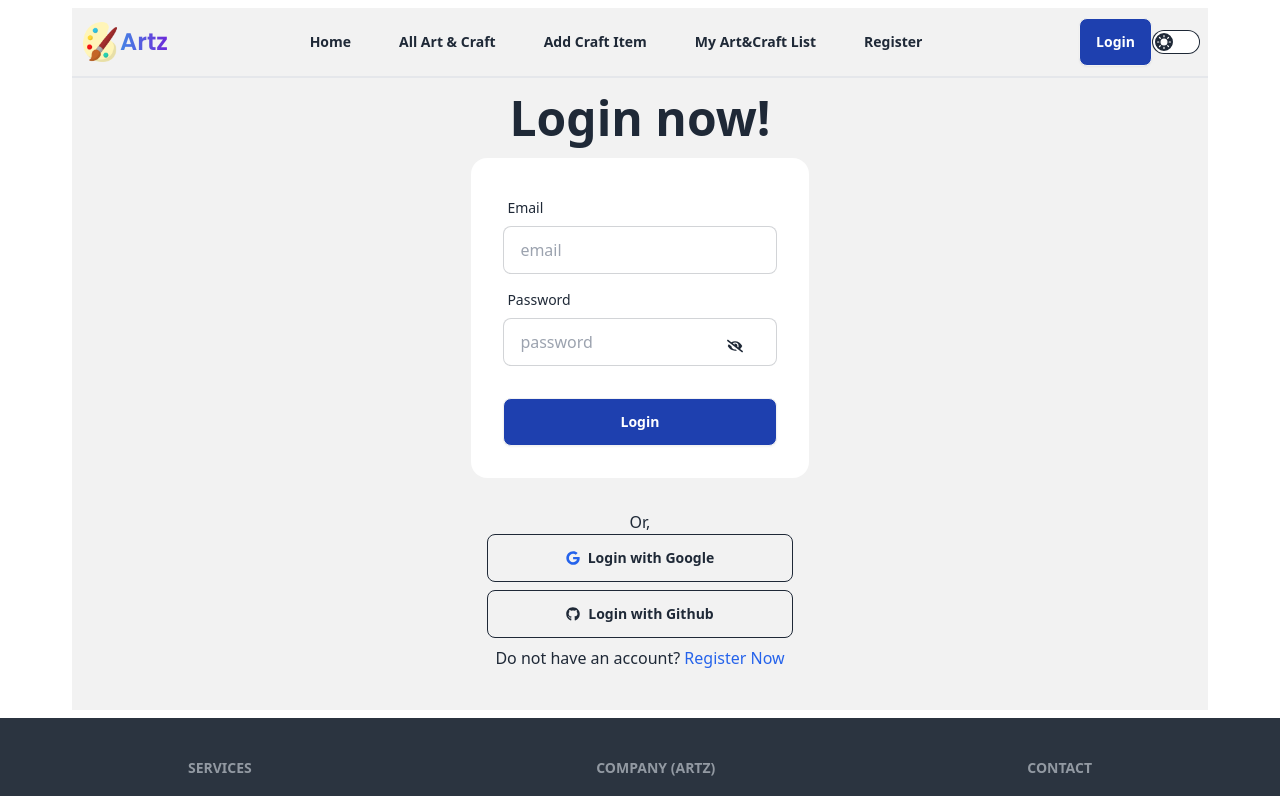
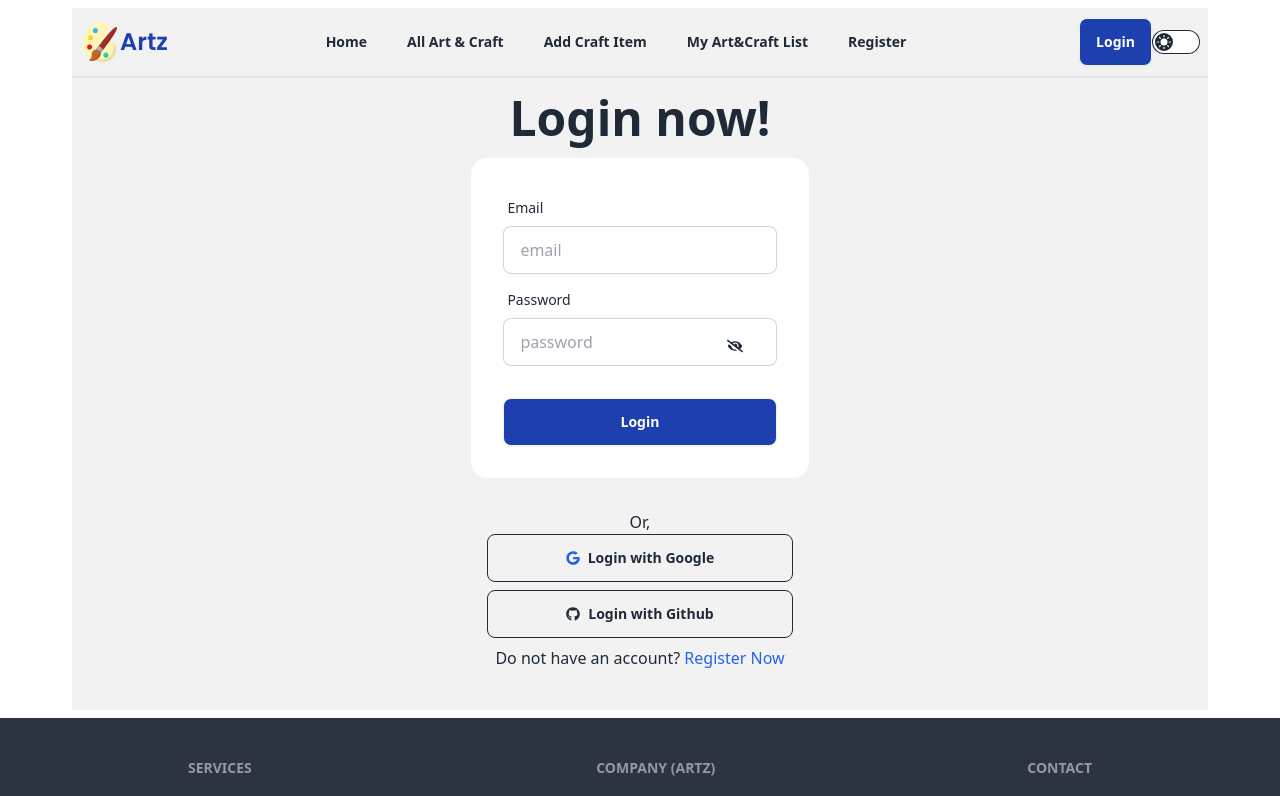
Before and after one commit to Mostaryj/art-client-a10, a React (Vite) app: page /login in a window 1280 px wide. Shown: the top 796 px of the page. Built offline with nearby package versions, Linux system fonts and the light colour scheme; no server answers.

Commit message:
added padding

```diff
--- a/src/components/Cards/Cards.jsx
+++ b/src/components/Cards/Cards.jsx
@@ -12,7 +12,7 @@ const Cards = ({ card }) => {
         <figure>
           <img
             src={card.photo}
-            alt="Shoes"
+            alt=""
             className="h-[250px]"
           />
         </figure>
--- a/src/pages/Banner/Banner.jsx
+++ b/src/pages/Banner/Banner.jsx
@@ -12,7 +12,7 @@ const Banner = () => {
               ❮
             </a>
 
-            <h1 className="relative lg:text-5xl text-xl text-center   font-pop top-1/2  font-bold text-blue-800 bg-white bg-opacity-50 w-[200px] md:w-[400px] lg:w[800px] md:h-20 lg:h-[150px]  rounded-xl p-2  lg:p-4">
+            <h1 className="relative lg:text-4xl text-xl text-center   font-pop top-1/2  font-bold text-blue-800 bg-white bg-opacity-50 w-[200px] md:w-[400px] lg:w[800px] md:h-20 lg:h-[150px]  rounded-xl p-2  lg:p-4">
               <Fade cascade damping={0.1}>
                 Welcome to Artz
               </Fade>
@@ -30,7 +30,7 @@ const Banner = () => {
               ❮
             </a>
 
-            <h1 className="relative lg:text-5xl text-xl text-center   font-pop top-1/2  font-bold text-blue-800 bg-white bg-opacity-50 w-[200px] md:w-[400px] lg:w[800px] md:h-20 lg:h-[150px]  rounded-xl p-2  lg:p-4">
+            <h1 className="relative lg:text-4xl  text-xl text-center   font-pop top-1/2  font-bold text-blue-800 bg-white bg-opacity-50 w-[200px] md:w-[400px] lg:w[800px] md:h-20 lg:h-[150px]  rounded-xl p-2  lg:p-4">
               <Fade cascade damping={0.1}>
                 Welcome to Artz
               </Fade>
@@ -46,7 +46,7 @@ const Banner = () => {
             <a href="#slide2" className="btn btn-circle">
               ❮
             </a>
-            <h1 className="relative lg:text-5xl text-xl text-center   font-pop top-1/2  font-bold text-blue-800 bg-white bg-opacity-50 w-[200px] md:w-[400px] lg:w[800px] md:h-20 lg:h-[150px]  rounded-xl p-2  lg:p-4">
+            <h1 className="relative lg:text-4xl text-xl text-center   font-pop top-1/2  font-bold text-blue-800 bg-white bg-opacity-50 w-[200px] md:w-[400px] lg:w[800px] md:h-20 lg:h-[150px]  rounded-xl p-2  lg:p-4">
               <Fade cascade damping={0.1}>
                 Welcome to Artz
               </Fade>
@@ -62,7 +62,7 @@ const Banner = () => {
             <a href="#slide3" className="btn btn-circle">
               ❮
             </a>
-            <h1 className="relative lg:text-5xl text-xl text-center   font-pop top-1/2  font-bold text-blue-800 bg-white bg-opacity-50 w-[200px] md:w-[400px] lg:w[800px] md:h-20 lg:h-[150px]  rounded-xl p-2  lg:p-4">
+            <h1 className="relative lg:text-4xl text-xl text-center   font-pop top-1/2  font-bold text-blue-800 bg-white bg-opacity-50 w-[200px] md:w-[400px] lg:w[800px] md:h-20 lg:h-[150px]  rounded-xl p-2  lg:p-4">
               <Fade cascade damping={0.1}>
                 Welcome to Artz
               </Fade>
--- a/src/pages/shared/Nav.jsx
+++ b/src/pages/shared/Nav.jsx
@@ -82,19 +82,19 @@ const Nav = () => {
               {navLinks}
             </ul>
           </div>
-          <a className="font-pop font-semibold lg:text-2xl  sm:flex items-center justify-center  bg-gradient-to-r from-cyan-400 to-violet-700  text-transparent bg-clip-text">
+          <a className="font-pop font-semibold lg:text-2xl  sm:flex items-center justify-center text-blue-800 bg-clip-text">
             <span>
               <img
                 src="palette.png"
                 alt=""
-                className="w-10 h-10 hidden sm:block "
+                className="w-10 h-10 hidden lg:block "
               />
             </span>
             Artz
           </a>
         </div>
         <div className="navbar-center  hidden sm:block md:flex lg:flex">
-          <ul className="menu menu-horizontal   px-1 gap-4">{navLinks}</ul>
+          <ul className="menu menu-horizontal   px-1 gap-2">{navLinks}</ul>
         </div>
 
         <div className="navbar-end">
@@ -130,7 +130,7 @@ const Nav = () => {
           </div>
         )}
       </div>
-      <label className="cursor-pointer grid place-items-center">
+      <label className="cursor-pointer grid place-items-center ">
         <input
           onChange={handleToggle}
           type="checkbox"
```
